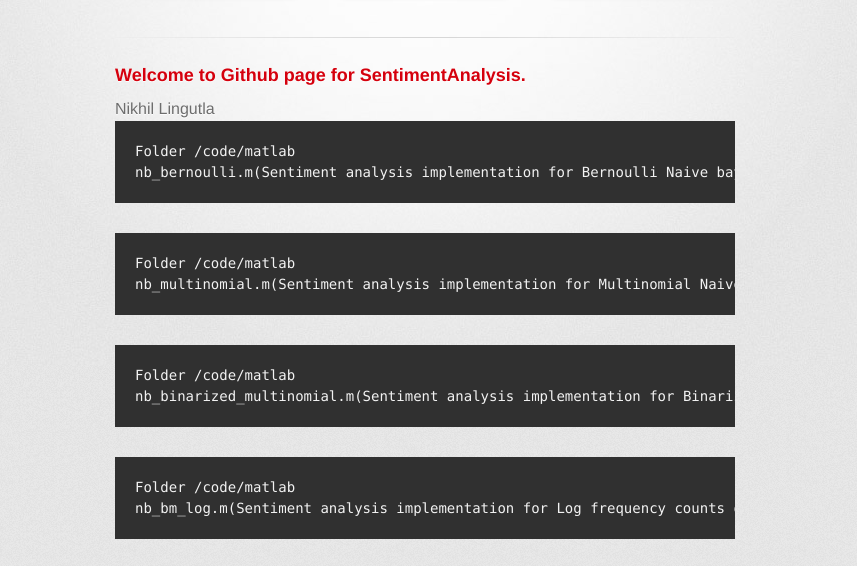
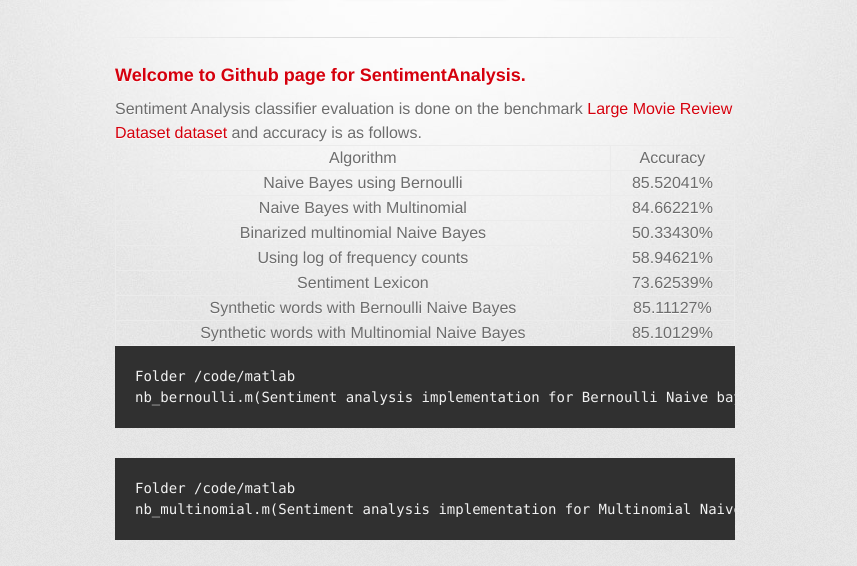
Before and after one commit to nikhl/SentimentAnalysis-NLP, a plain HTML site: page index.html in a window 1280 px wide. Shown: the part 209-775 px from the top of the page, without its empty margins (215-1072 px from the left). Drawn offline with Linux system fonts and the light colour scheme; a web font is replaced by a local one.

Commit message:
Documentation

```diff
--- a/index.html
+++ b/index.html
@@ -33,7 +33,50 @@
         <section id="main_content">
           <h3>Welcome to Github page for SentimentAnalysis.</h3>
 
-Nikhil Lingutla
+Sentiment Analysis classifier evaluation is done on the benchmark <a href="http://ai.stanford.edu/~amaas/data/sentiment/" class="user-mention">Large Movie Review Dataset dataset</a> and accuracy is as follows.
+
+<table border='1px solid red !important'>
+<tr align='left'>
+<td><b>Algorithm</b></td>
+<td><b>Accuracy</b></td>
+</tr>
+
+<tr align='left'>
+<td>Naive Bayes using Bernoulli</td>
+<td>85.52041%</td>
+</tr>
+
+<tr align='left'>
+<td>Naive Bayes with Multinomial</td>
+<td>84.66221%</td>
+</tr>
+
+<tr align='left'>
+<td>Binarized multinomial Naive Bayes</td>
+<td>50.33430%</td>
+</tr>
+
+<tr align='left'>
+<td>Using log of frequency counts</td>
+<td>58.94621%</td>
+</tr>
+
+<tr align='left'>
+<td>Sentiment Lexicon</td>
+<td>73.62539%</td>
+</tr>
+
+<tr align='left'>
+<td>Synthetic words with Bernoulli Naive Bayes</td>
+<td>85.11127%</td>
+</tr>
+
+<tr align='left'>
+<td>Synthetic words with Multinomial Naive Bayes</td>
+<td>85.10129%</td>
+</tr>
+
+</table>
 
 <pre><code>Folder /code/matlab
 nb_bernoulli.m</code>(Sentiment analysis implementation for Bernoulli Naive bayes)</pre>
```
